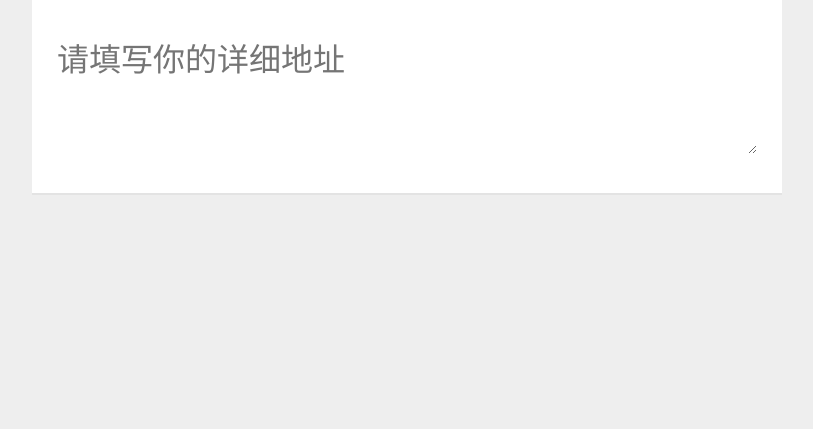
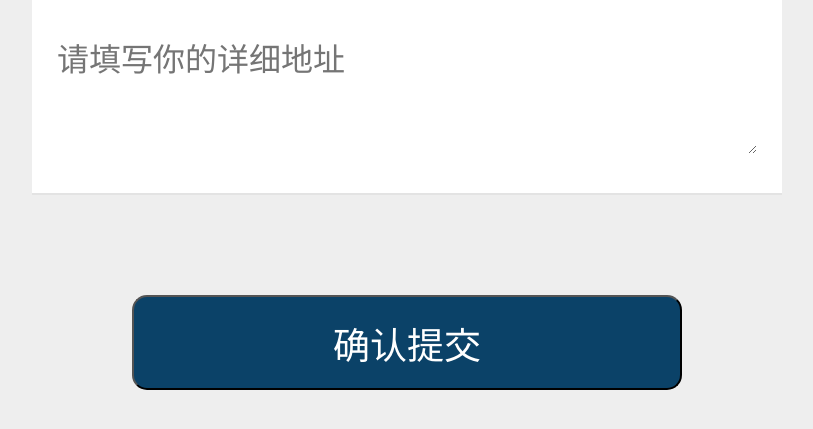
Before and after one commit to abcDcheng/luomansi, a PHP site: page /DbName/Application/Home/View/user-registration.html in a window 1280 px wide. Shown: the part 355-784 px from the top of the page, without its empty margins (233-1046 px from the left). Run offline with PHP 8.4, Linux system fonts and the light colour scheme; some libraries are stand-ins or nearby versions.

Commit message:
增加按钮

```diff
--- a/Application/Home/Public/css/style.css
+++ b/Application/Home/Public/css/style.css
@@ -185,6 +185,7 @@ em,i,small{font-style: normal;}
 .registration li input{font-size: 32px;width: 100%;border:0;outline: none;}
 .registration li textarea{font-size: 32px;width: 100%;height: 120px;border:0;outline: none;}
 .registration li em{display: inline-block;width: 1em;}
+.btn-registration{width: 550px;height: 95px;display: block;margin: 100px auto 0;background-color: #0b4268;font-size: 37px;border-radius: 15px;color: #ffffff;outline: none;}
 
 
 
--- a/Application/Home/View/user-registration.html
+++ b/Application/Home/View/user-registration.html
@@ -66,6 +66,8 @@
     	</li>
     </ul>
 
+    <button class="btn-registration">确认提交</button>
+
 </div>
 
 <script type="text/javascript">
```
